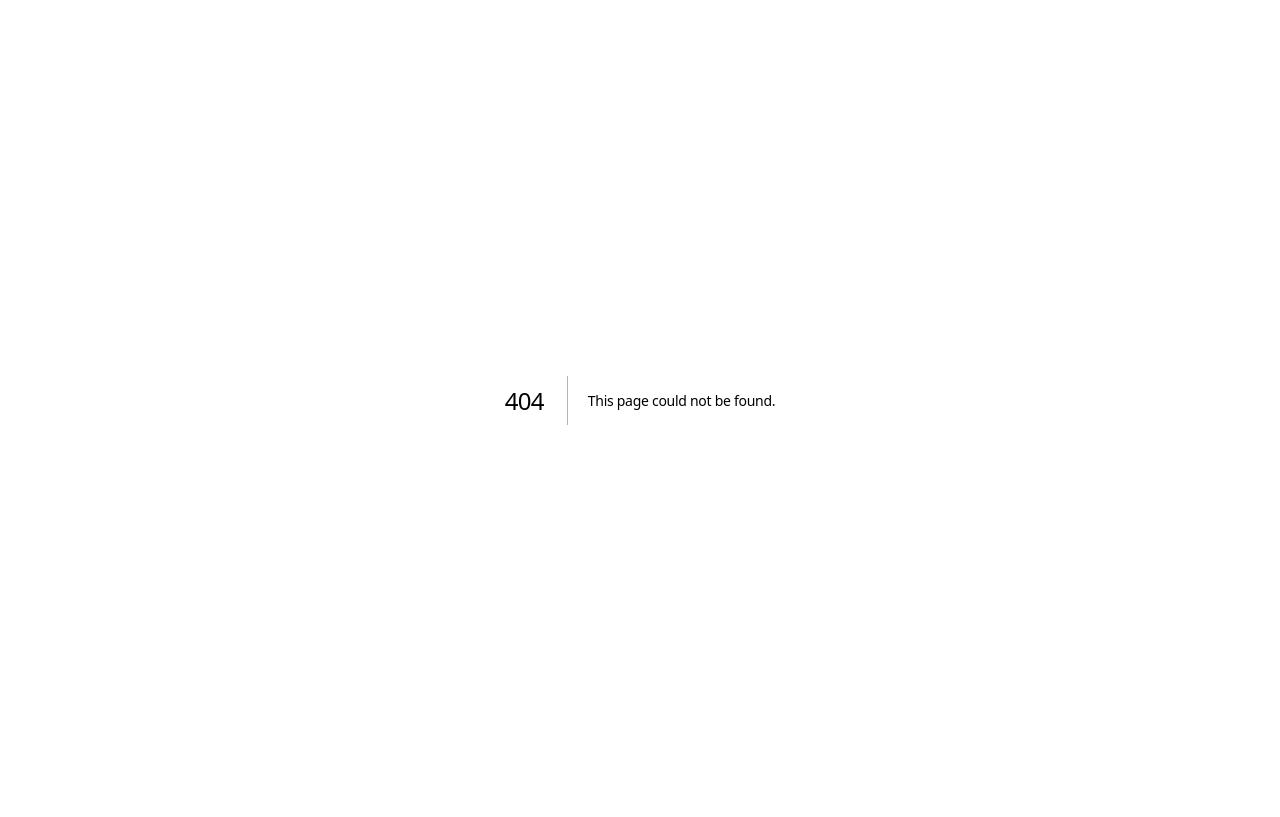
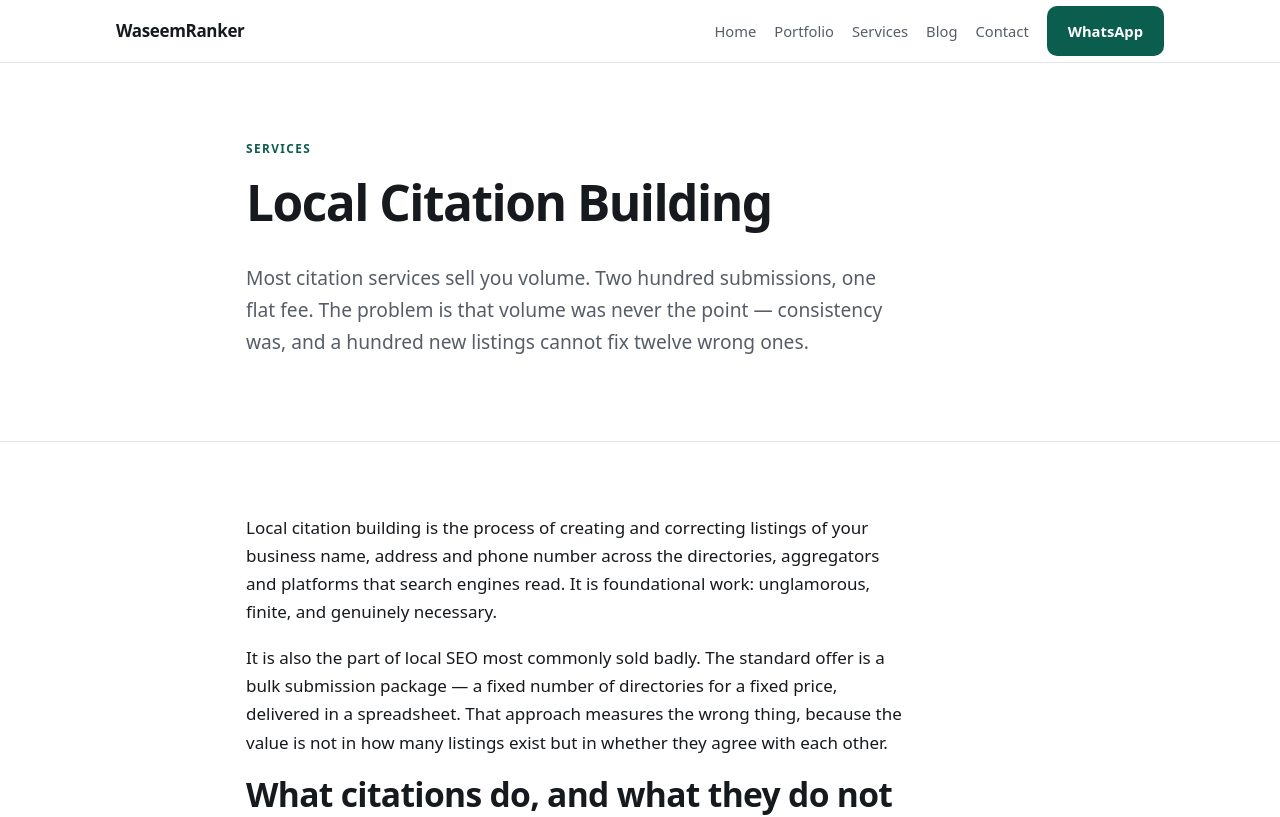
Before and after one commit to abbasid9276-spec/waseem-local-seo, a Next.js app: page /local-citation-building in a window 1280 px wide. Before the commit this address had no page. Shown: the top 817 px of the page. Built offline with nearby package versions, Linux system fonts and the light colour scheme.

Commit message:
Add /local-citation-building route

```diff
--- /dev/null
+++ b/app/local-citation-building/page.js
@@ -0,0 +1,8 @@
+import ServicePage, { buildMetadata } from "../../components/ServicePage";
+import { service } from "../../lib/services/local-citation-building";
+
+export const metadata = buildMetadata(service);
+
+export default function Page() {
+  return <ServicePage service={service} />;
+}
```
